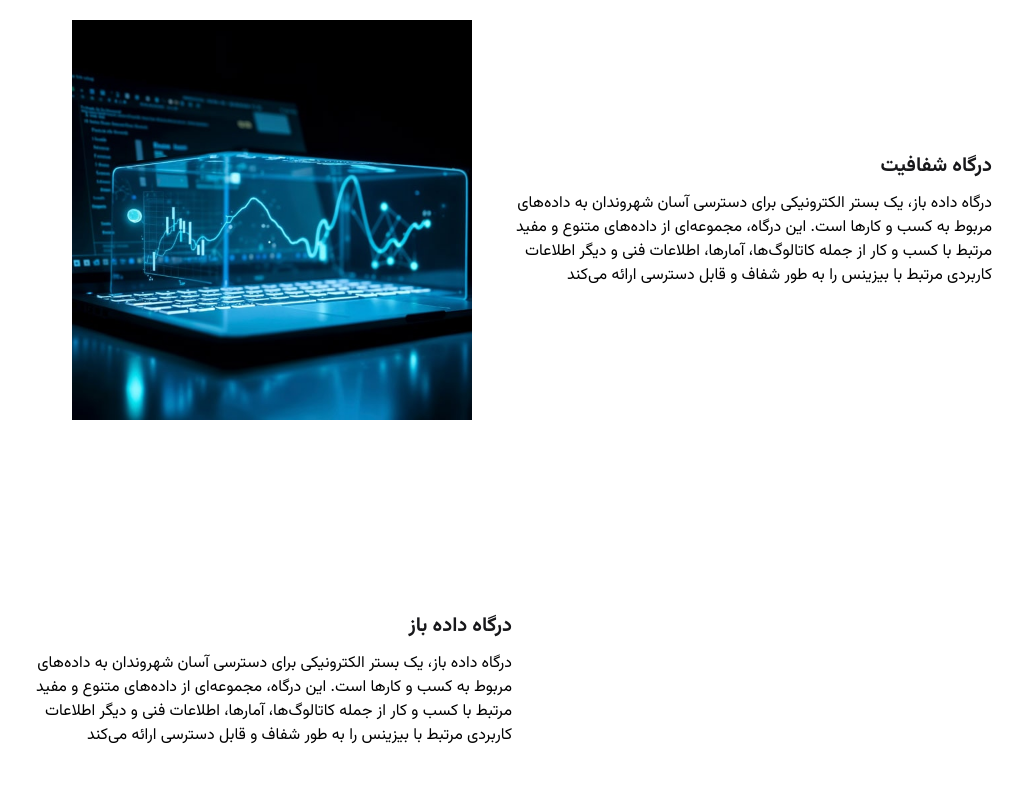
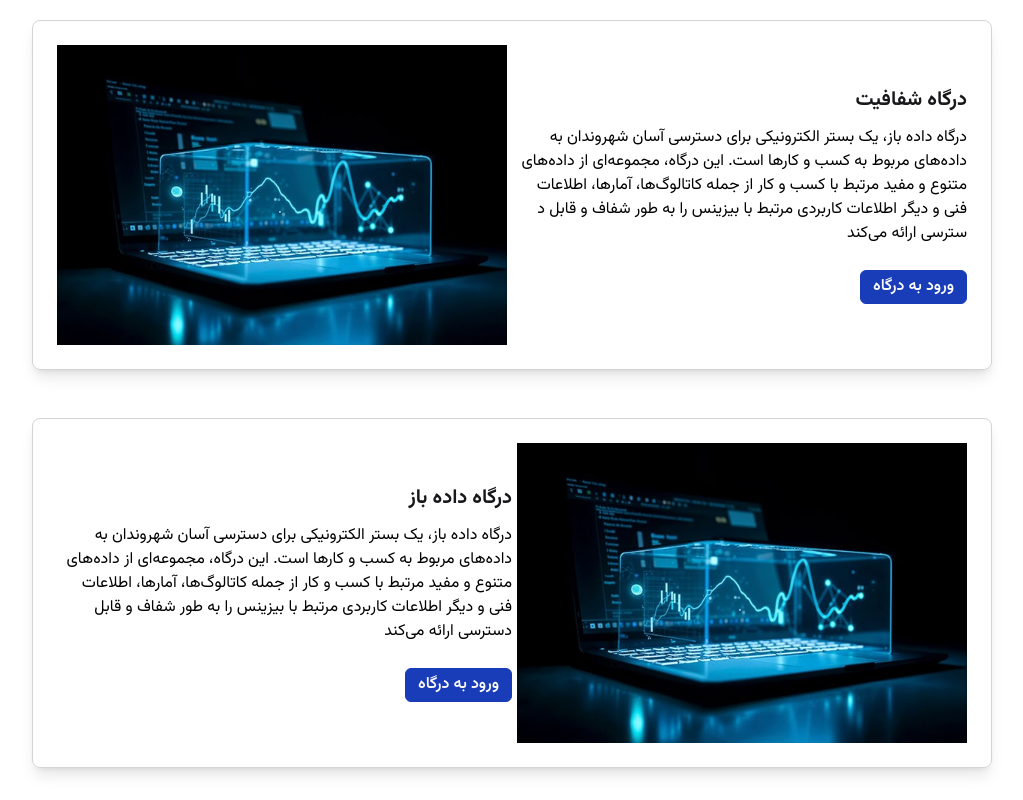
Before and after one commit to teksite/portal-nextjs, a Next.js app: page / in a window 1280 px wide. Shown: the part 720-1520 px from the top of the page, without its empty margins (128-1151 px from the left). Built offline with nearby package versions, Linux system fonts and the light colour scheme; no server answers.

Commit message:
change first page ui

```diff
--- a/src/app/layout.tsx
+++ b/src/app/layout.tsx
@@ -11,8 +11,8 @@ const vazir = Vazirmatn({
 });
 
 export const metadata: Metadata = {
-    title: "Create Next App",
-    description: "Generated by create next app",
+    title: "درگاه خدمات وزارت فرهنگ ",
+    description: "درگاه خدمات وزارت فرهنگ",
 };
 
 export default function RootLayout({children,}: Readonly<{ children: React.ReactNode; }>) {
--- a/src/app/page.tsx
+++ b/src/app/page.tsx
@@ -5,6 +5,8 @@ import {Suspense} from "react";
 import {CardWithIconListSkeleton} from "../ui/components/skeletons";
 import Banner from "@/ui/layout/Banner";
 import Image from "next/image";
+import {SolidButton} from "@/ui/components/buttons";
+import {SolidLink} from "@/ui/components/Links";
 
 
 export default function Home() {
@@ -32,8 +34,8 @@ export default function Home() {
                         <CertificatesListWrapper count="8"/>
                     </Suspense>
                 </section>
-                <section className='bg-white py-24'>
-                    <div className="inner-container grid md:grid-cols-2 items-center">
+                <section className='bg-white pt-24 pb-6'>
+                    <div className="inner-container grid md:grid-cols-2 items-center p-6 border border-zinc-300 rounded-lg shadow-lg">
                         <div>
                             <h2>
                                 درگاه شفافیت
@@ -43,18 +45,24 @@ export default function Home() {
                                 کارها است. این درگاه، مجموعه‌ای از داده‌های متنوع و مفید مرتبط با کسب و کار از جمله
                                 کاتالوگ‌ها، آمارها، اطلاعات فنی و دیگر اطلاعات کاربردی مرتبط با بیزینس را به طور شفاف و
                                 قابل
-                                دسترسی ارائه می‌کند
+                                د
+                                سترسی ارائه می‌کند
                             </p>
+                            <div className="mt-6">
+                                <SolidLink href='#' title='ورود به درگاه' color="blue" size="md"/>
+                            </div>
                         </div>
                         <div>
-                            <Image src="/assets/images/others/transparent-protal.jpg" alt="درگاه شفافیت" loading='lazy' width={400} height={400} className="mx-auto"/>
+                            <Image src="/assets/images/others/transparent-portal.jpg" alt="درگاه شفافیت" loading='lazy' width={450} height={300} className="me-0 ms-auto"/>
                         </div>
                     </div>
 
                 </section>
-                <section className='bg-white py-24'>
-                    <div className="inner-container grid md:grid-cols-2">
-                        <div></div>
+                <section className='bg-white pb-24 pt-6'>
+                    <div className="inner-container grid md:grid-cols-2 items-center p-6 border border-zinc-300 rounded-lg shadow-lg">
+                        <div>
+                            <Image src="/assets/images/others/transparent-portal.jpg" alt="درگاه شفافیت" loading='lazy' width={450} height={300} className="me-auto ms-0"/>
+                        </div>
                         <div>
                             <h2>
                                 درگاه داده باز
@@ -66,11 +74,13 @@ export default function Home() {
                                 قابل
                                 دسترسی ارائه می‌کند
                             </p>
+                            <div className="mt-6">
+                                <SolidLink href='#' title='ورود به درگاه' color="blue" size="md"/>
+                            </div>
                         </div>
                     </div>
                 </section>
             </main>
-
         </>
     );
 }
```
Also changed, not shown: public/assets/images/others/transparent-portal.jpg (added), public/assets/images/others/transparent-protal.jpg (deleted).
